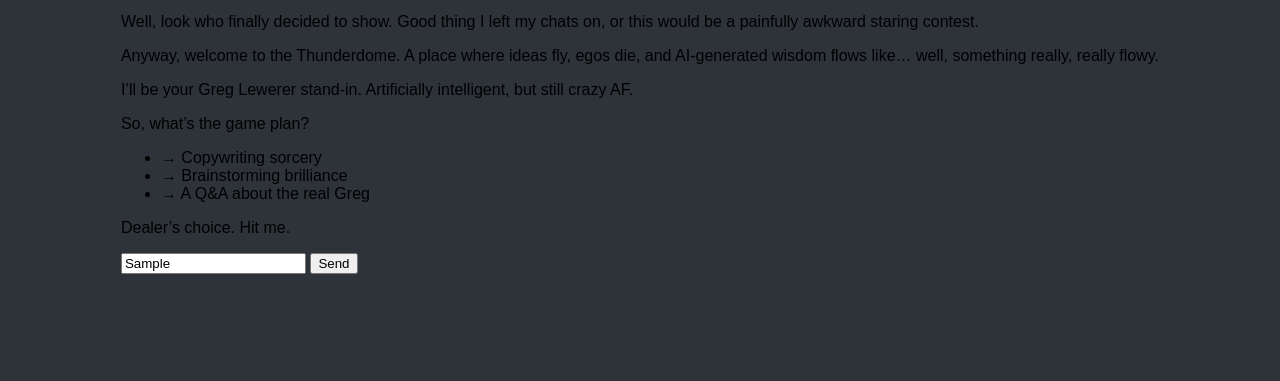
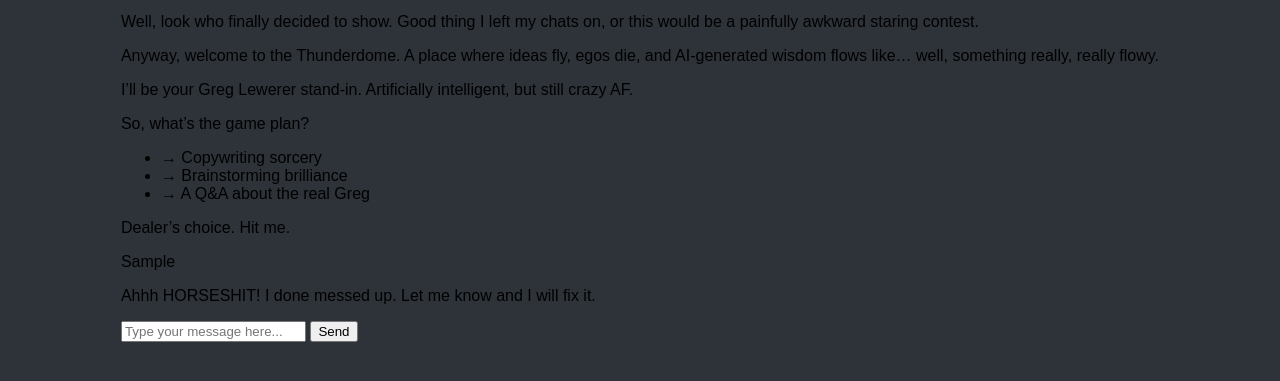
Before and after one commit to gregchatbot/greg1.5, a plain HTML site: page index.html in a window 1280 px wide. Both pictures are taken after typing "Sample" into the empty fields and a click on the button "Send". Shown: the part 307-688 px from the top of the page. Drawn offline with Linux system fonts and the light colour scheme; no server answers.

Commit message:
Update index.html

```diff
--- a/index.html
+++ b/index.html
@@ -42,5 +42,40 @@
     </main>
 
     <script src="chat.js"></script>
+    <script>
+        document.getElementById("send-btn").addEventListener("click", async function() {
+            const userInput = document.getElementById("user-input").value;
+            if (!userInput.trim()) return;
+
+            const chatbox = document.getElementById("chatbox");
+            const userMessage = document.createElement("div");
+            userMessage.classList.add("message", "user");
+            userMessage.innerHTML = `<p>${userInput}</p>`;
+            chatbox.appendChild(userMessage);
+            document.getElementById("user-input").value = "";
+
+            try {
+                const response = await fetch("/api/chat", {
+                    method: "POST",
+                    headers: {
+                        "Content-Type": "application/json"
+                    },
+                    body: JSON.stringify({ userMessage })
+                });
+
+                const data = await response.json();
+                const botMessage = document.createElement("div");
+                botMessage.classList.add("message", "bot");
+                botMessage.innerHTML = `<p>${data.aiResponse.replace(/\n/g, '<br>')}</p>`;
+                chatbox.appendChild(botMessage);
+            } catch (error) {
+                console.error("Chatbot Error:", error);
+                const errorMessage = document.createElement("div");
+                errorMessage.classList.add("message", "bot");
+                errorMessage.innerHTML = `<p>Ahhh HORSESHIT! I done messed up. Let me know and I will fix it.</p>`;
+                chatbox.appendChild(errorMessage);
+            }
+        });
+    </script>
 </body>
 </html>
```
